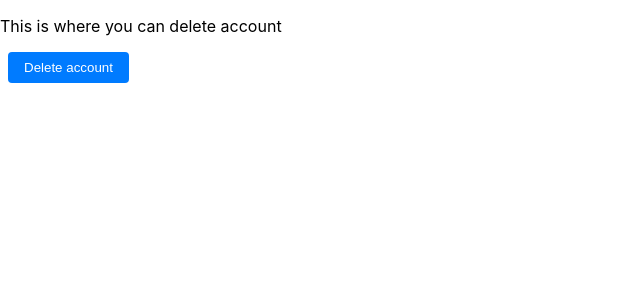
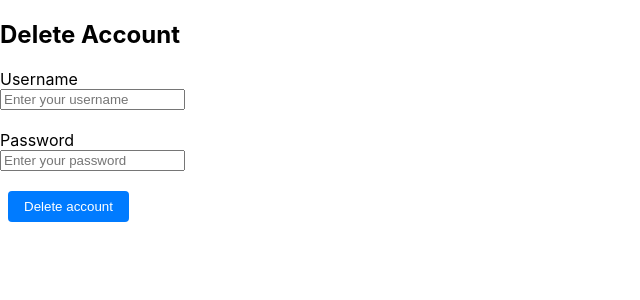
Before and after one commit to TVTKMO22-WP-GROUP-7/react-app, a React (Create React App) app in the folder frontend/: page /deleteaccount in a window 1280 px wide. Shown: the top 300 px of the page, without its empty margins (0-640 px from the left). Built offline with nearby package versions, Linux system fonts and the light colour scheme.

Commit message:
virhetilanne lisätty salasanaan, käyttäjän poisto toimii

```diff
--- a/frontend/src/components/ChangePassword.js
+++ b/frontend/src/components/ChangePassword.js
@@ -48,7 +48,10 @@ export default function ChangePassword() {
       if (error.response && error.response.status === 403) {
         setError({ confirmedPassword: error.response.data });
       }
-
+      else
+      {
+        setError({confirmedPassword: "Something went wrong, please try again later" });
+      }
     }
   };
 
--- a/frontend/src/components/DeleteAccount.js
+++ b/frontend/src/components/DeleteAccount.js
@@ -1,11 +1,83 @@
-import React from 'react'
-import { Link } from 'react-router-dom'
+import React, { useState } from 'react'
+import { Link, useNavigate } from 'react-router-dom'
+import axios from 'axios';
+import Constants from './Constants.json';
 
 export default function DeleteAccount() {
-    return (
-        <div>
-            <p>This is where you can delete account</p>
-            <Link to ="/"><button>Delete account</button></Link>
-        </div>
-    )
+  const navigate = useNavigate();
+
+  const [input, setInput] = useState({
+    username: '',
+    password: '',
+
+  });
+  const [error, setError] = useState({
+    username: '',
+    password: '',
+  });
+
+
+
+  const handleDelete = async (remove) => {
+    remove.preventDefault();
+    try {
+      const result = await axios.delete(Constants.API_ADDRESS + '/deleteaccount?username=' + remove.target.username.value + "&password=" + remove.target.password.value + ".");
+      console.log(result);
+      navigate("/", { replace: true });
+
+    } catch (error) {
+      console.log(error);
+
+      //virhetilanteet tähän.
+    }
+  }
+  const onInputChange = e => {
+    const { name, value } = e.target;
+    setInput(prev => ({
+      ...prev,
+      [name]: value
+    }));
+    validateInput(e);
+  }
+
+  const validateInput = e => {
+    let { name, value } = e.target;
+    setError(prev => {
+      const stateObj = { ...prev, [name]: '' };
+
+      switch (name) {
+        case "username":
+          if (!value) {
+            stateObj[name] = "Please enter username";
+          }
+          break;
+        case "password":
+          if (!value) {
+            stateObj[name] = "Please enter your current password";
+          }
+          break;
+      }return stateObj;
+    })
+  }
+  return (
+    <div >
+      <div >
+        <h2>Delete Account</h2>
+        <form onSubmit={handleDelete}>
+          <div>
+            Username <br />
+            <input type="text" name="username" placeholder='Enter your username' value={input.username} onChange={onInputChange} onBlur={validateInput} /> <br />
+            {error.username && <span className="err">{error.username} </span>}
+          </div>
+          <div>
+            Password <br />
+            <input type="text" name="password" placeholder='Enter your password' value={input.password} onChange={onInputChange} onBlur={validateInput} /> <br />
+            {error.password && <span className="err">{error.password} </span>}
+          </div>
+          <button type="submit">Delete account</button> <br />
+        </form>
+
+      </div>
+    </div>
+  );
 }
```
Also changed, not shown: 2 other files (tests, documents, lock files or other folders).
